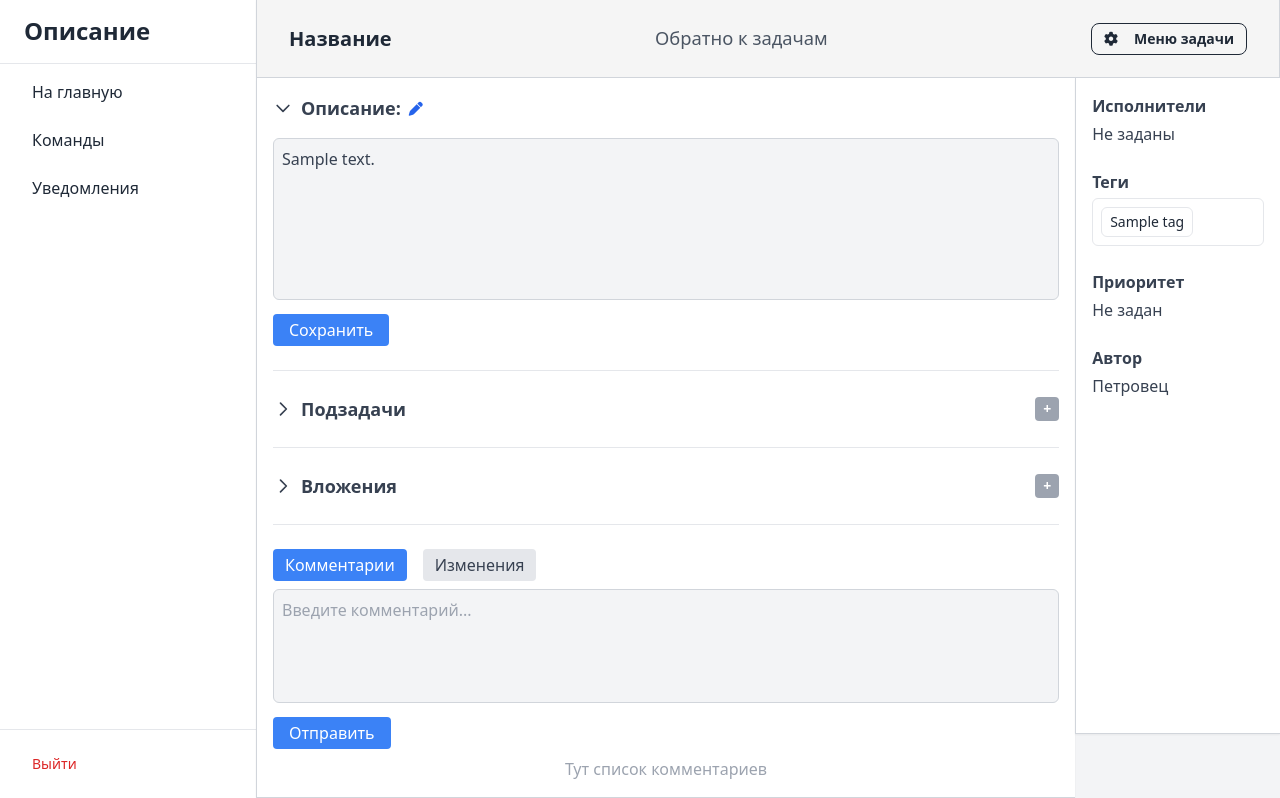
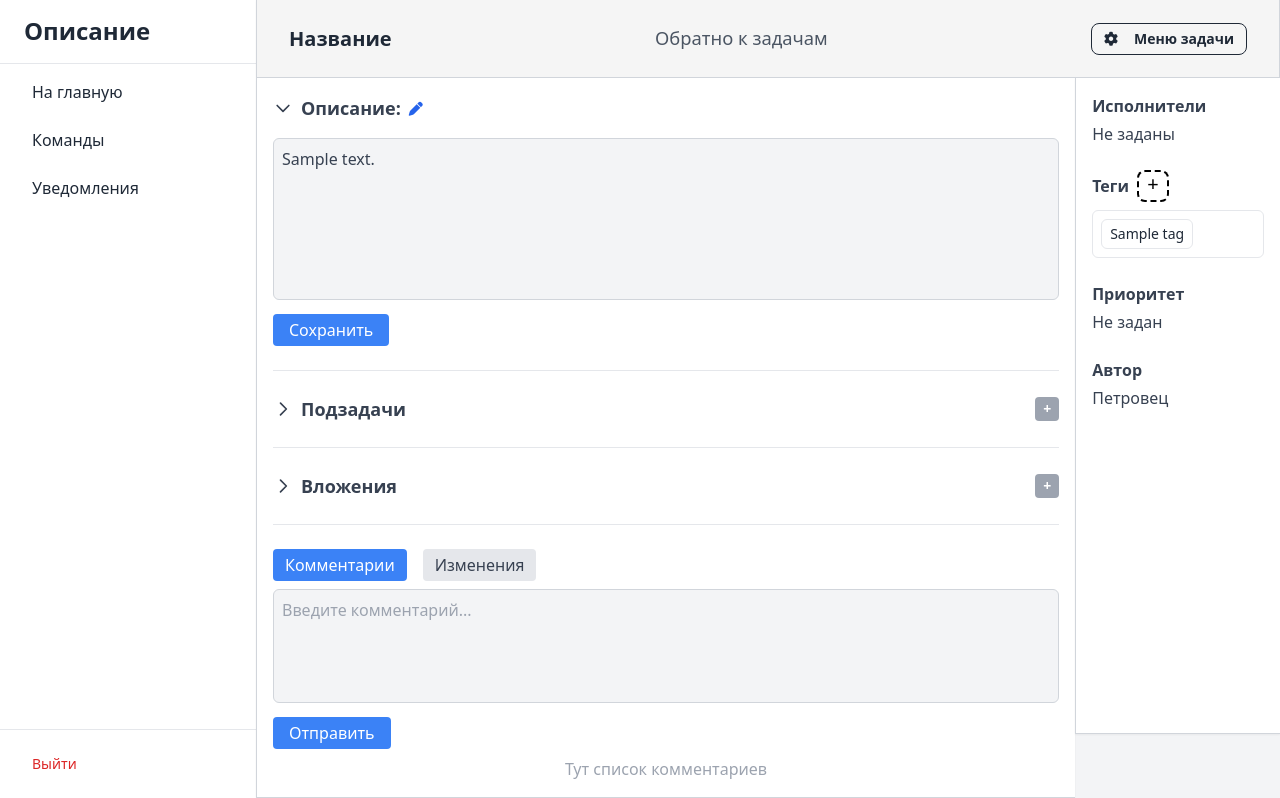
Before and after one commit to 4eLoBeK-001/NexusPM, a Django app: page /workplace/team/1/project/1/task/1/ in a window 1280 px wide. Shown: the part 85-883 px from the top of the page. Run offline with Django 5.2, Linux system fonts and the light colour scheme; tables that the repository leaves empty hold one stand-in row (values such as "Sample post"); some libraries are stand-ins or nearby versions.

Commit message:
added the ability to create tag

```diff
--- a/Project_Manager/tasks/forms.py
+++ b/Project_Manager/tasks/forms.py
@@ -30,6 +30,7 @@ class SidebarForm(forms.ModelForm):
         fields = ('name', 'color')
 
         widgets = {
+            'name': forms.TextInput(attrs={'class': 'input input-bordered input-primary text-lg text-gray-600 bg-gray-50 w-full'}),
             'color': forms.RadioSelect
         }
         labels = {
--- a/Project_Manager/tasks/urls.py
+++ b/Project_Manager/tasks/urls.py
@@ -9,5 +9,4 @@ urlpatterns = [
     path('<int:project_pk>/task/<int:task_pk>/', views.task_detail, name='task_detail'),
     path('<int:project_pk>/task/<int:task_pk>/change/', views.change_status, name='change_status'),
 
-    path('<int:project_pk>/<int:task_pk>/test/', views.test_tags, name='test_tags'),
 ]
--- a/Project_Manager/tasks/views.py
+++ b/Project_Manager/tasks/views.py
@@ -39,37 +39,27 @@ def task_detail(request, task_pk, *args, **kwargs):
     project = task.project
     tags = Tag.objects.filter(project=project)
     form = UpdateTaskForm(instance=task, project=project)
+    tag_form = SidebarForm()
     if request.method == 'POST':
-        tag_list_ids = request.POST.getlist('tag')
-        tags_list = Tag.objects.filter(id__in=tag_list_ids)
-        task.tag.set(tags_list)
-        return redirect(request.META.get('HTTP_REFERER'))
-    data = {
-        'task': task,
-        'tags': tags,
-        'form': form
-    }
-    return render(request, 'tasks/task-detail.html', data)
 
+        if 'add_tag' in request.POST:
+            tag_form = SidebarForm(request.POST)
+            if tag_form.is_valid():
+                tag = tag_form.save(commit=False)
+                tag.project = project
+                tag.save()
+                return redirect(request.META.get('HTTP_REFERER'))
+        else:
+            tag_list_ids = request.POST.getlist('tag')
+            tags_list = Tag.objects.filter(id__in=tag_list_ids)
+            task.tag.set(tags_list)
+            return redirect(request.META.get('HTTP_REFERER'))
 
-def test_tags(request, task_pk, *args, **kwargs):
-    task = get_object_or_404(Task, pk=task_pk)
-    project = task.project
-    tags = Tag.objects.filter(project=project)
-
-    if request.method == 'POST':
-        form = SidebarForm(request.POST)
-        if form.is_valid():
-            tag = form.save(commit=False)
-            tag.project = project
-            tag.save()
-            return redirect(request.META.get('HTTP_REFERER'))
-    else:
-        form = SidebarForm()
 
     data = {
         'task': task,
         'tags': tags,
-        'form': form
+        'form': form,
+        'tag_form': tag_form
     }
-    return render(request, 'tasks/test_place.html', data)
+    return render(request, 'tasks/task-detail.html', data)
--- /dev/null
+++ b/Project_Manager/templates/tasks/includes/add-tag-modal.html
@@ -0,0 +1,66 @@
+
+<dialog id="modal_create_tag" class="modal">
+    <div class="modal-box bg-gray-100 shadow-xl text-base-content rounded-lg">
+        <button onclick="this.closest('dialog').close();" class="btn btn-sm btn-circle btn-ghost absolute right-2 top-2">✕</button>
+        <h3 class="text-2xl text-gray-600 font-bold">Создание тега</h3>
+        <form action="" method="post">{% csrf_token %}
+
+            <!-- Название -->
+            <div class="mb-4">
+
+            <label for="id_name" class="text-lg text-gray-400 font-medium mb-2">
+                <span>{{ tag_form.name.label }}</span>
+            </label>
+            {{ tag_form.name }}
+            {% if tag_form.name.errors %}
+                <div class="text-red-600 text-sm mt-1">
+                {{ tag_form.name.errors }}
+                </div>
+            {% endif %}
+            </div>
+
+            <!-- Цвет (кастомное поле) -->
+            <div class="mb-4">
+            <label class="block text-lg text-gray-400 font-medium mb-2">
+                {{ tag_form.color.label }}
+            </label>
+
+            <div class="flex flex-wrap gap-4">
+                {% for color in tag_form.color.field.queryset %}
+                <label class="cursor-pointer">
+                    <input
+                    type="radio"
+                    class="sr-only peer"
+                    name="color"
+                    value="{{ color.id }}"
+                    id="color-{{ color.id }}"
+                    >
+                    <div disabled class="w-10 h-10 rounded-full border-2 {{ color.bg_color }} {{ color.border_color }} peer-checked:ring-4 ring-offset-2 ring-blue-500 transition-all duration-200"></div>
+                </label>
+                {% endfor %}
+            </div>
+            <script>
+                document.addEventListener('DOMContentLoaded', function() {
+                    const colorInputs = document.querySelectorAll('input[name="color"]');
+                    const submitButton = document.querySelector('button[name="add_tag"]');
+
+                    colorInputs.forEach(input => {
+                        input.addEventListener('change', function() {
+                            const isColorSelected = Array.from(colorInputs).some(input => input.checked);
+                            submitButton.disabled = !isColorSelected;
+                        });
+                    });
+                });
+            </script>
+
+            {% if tag_form.color.errors %}
+                <div class="text-red-600 text-sm mt-2">
+                    {{ tag_form.color.errors }}
+                </div>
+            {% endif %}
+            </div>
+
+        <button class="btn btn-primary text-white" name="add_tag" type="submit" disabled>Сохранить</button>
+        </form>
+    </div>
+</dialog>
--- a/Project_Manager/templates/tasks/task-detail.html
+++ b/Project_Manager/templates/tasks/task-detail.html
@@ -111,7 +111,13 @@
         </div>
 
         <div>
-          <h3 class="text-gray-700 font-bold text-base mb-1">Теги</h3>
+          <div class="flex items-center mb-2">
+            <h3 class="text-gray-700 font-bold text-base mb-0 leading-none">Теги</h3>
+            <a onclick="modal_create_tag.showModal();" class="ml-2 pb-1 w-8 h-8 border-2 border-dashed border-black bg-white text-black text-xl flex items-center justify-center hover:bg-black hover:text-white transition-colors duration-300 rounded-lg cursor-pointer">
+              <span class="leading-none">+</span>
+            </a>
+          </div>
+          {% include 'tasks/includes/add-tag-modal.html' %}
 
           <div class="group relative border border-gray-200 rounded-md p-2 min-h-[3rem]" onclick="add_tag_modal.showModal();" title="Выберите или создайте новый тег">
 
@@ -141,7 +147,7 @@
 
                 <div class="flex flex-wrap gap-2">
                   {% for tag in form.tag.field.queryset %}
-                    <label class="cursor-pointer">
+                    <label class="cursor-pointer mb-2">
                       <input type="checkbox" name="tag" value="{{ tag.id }}"
                             {% if tag in form.initial.tag or tag in form.data.tag %}checked{% endif %}
                             class="hidden peer">
```
Also changed, not shown: Project_Manager/templates/tasks/test_place.html (+0 -45 lines).
